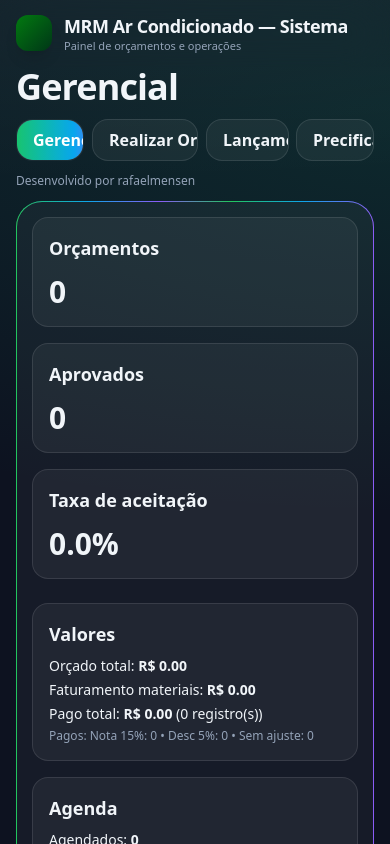
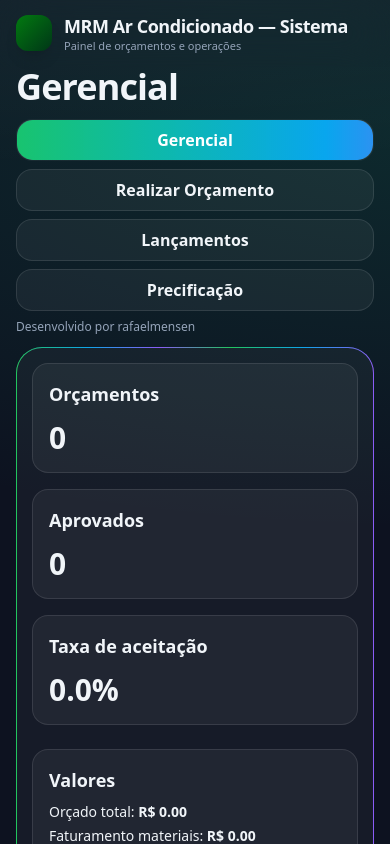
Before and after one commit to rafaelmensen/mrm_ar_condicionado, a React (Vite) app: page / in a window 390 px wide. Shown: the top 844 px of the page. Built offline with nearby package versions, Linux system fonts and the light colour scheme.

Commit message:
fix: borda 123123 calc; width/height 100%)

```diff
--- a/src/App.tsx
+++ b/src/App.tsx
@@ -403,19 +403,23 @@ export default function App() {
 
 {/* novo */}
 
-<div className="flex items-center gap-2 overflow-x-auto ml-auto pb-1">
+<div className="w-full md:w-auto">
+  <div className="flex flex-wrap gap-2 justify-start">
     {NAV.map(({ id, label }) => {
       const active = route === id;
       return (
-      <button
+        <motion.button
           key={id}
           onClick={() => setRoute(id)}
-        className={`nav-chip px-4 py-2 rounded-2xl border
-                    ${active ? 'border-transparent' : 'border-white/10'}
-                    ${active ? 'text-white' : 'text-slate-100'}
-                    ${active ? 'shadow-[inset_0_0_0_1px_rgba(255,255,255,0.18)]' : ''}
-                    bg-white/5 hover:bg-white/10`}
+          layout="position"
+          className={`nav-chip px-4 py-2 rounded-2xl border ${
+            active
+              ? 'border-transparent text-white shadow-[inset_0_0_0_1px_rgba(255,255,255,0.18)]'
+              : 'border-white/10 text-slate-100'
+          } bg-white/5 hover:bg-white/10 basis-full sm:basis-auto`}
           style={{ contain: 'layout paint' }}
+          whileTap={{ scale: 0.98 }}
+          transition={{ type: 'spring', stiffness: 500, damping: 36, mass: 0.6 }}
         >
           {active && (
             <motion.div
@@ -425,10 +429,14 @@ export default function App() {
             />
           )}
           <span className="nav-label font-semibold whitespace-nowrap">{label}</span>
-      </button>
+        </motion.button>
       );
     })}
   </div>
+</div>
+
+
+
 
 
         </div>
@@ -1147,14 +1155,15 @@ const salvar = () => {
     <span className="text-xs text-slate-400">Marque um ou mais</span>
   </div>
 
-  <div className="flex flex-wrap gap-2">
+  {/* 1 col (xs), 2 (sm+), 3 (xl+), 4 (2xl+) */}
+  <div className="grid gap-2 grid-cols-1 sm:grid-cols-2 xl:grid-cols-3 2xl:grid-cols-4">
     {RFQ_TYPES.map((t) => {
       const active = tiposSelecionados.includes(t.id);
       return (
         <motion.button
           key={t.id}
           onClick={() => toggleTipo(t.id)}
-          className={`rfq-chip relative overflow-hidden px-4 py-2 rounded-2xl border
+          className={`rfq-chip relative overflow-hidden w-full min-w-0 px-4 py-2 rounded-2xl border
                       ${active
                         ? 'border-transparent text-white shadow-[inset_0_0_0_1px_rgba(255,255,255,0.18)]'
                         : 'border-white/10 text-slate-100'}
@@ -1165,7 +1174,6 @@ const salvar = () => {
           whileHover={{ scale: active ? 1.02 : 1.01 }}
           transition={{ type: 'spring', stiffness: 500, damping: 30, mass: 0.6 }}
         >
-          {/* gradiente animado do ativo (igual ao da navegação) */}
           <AnimatePresence>
             {active && (
               <motion.div
@@ -1180,8 +1188,7 @@ const salvar = () => {
             )}
           </AnimatePresence>
 
-          {/* rótulo acima das camadas */}
-          <span className="relative z-10 font-semibold whitespace-nowrap">
+          <span className="relative z-10 font-semibold whitespace-nowrap text-center block">
             {t.label}
           </span>
         </motion.button>
@@ -1214,6 +1221,7 @@ const salvar = () => {
     }
   `}</style>
 </div>
+
 
 
 
```
Lines whose indentation alone changed are shown as unchanged.
